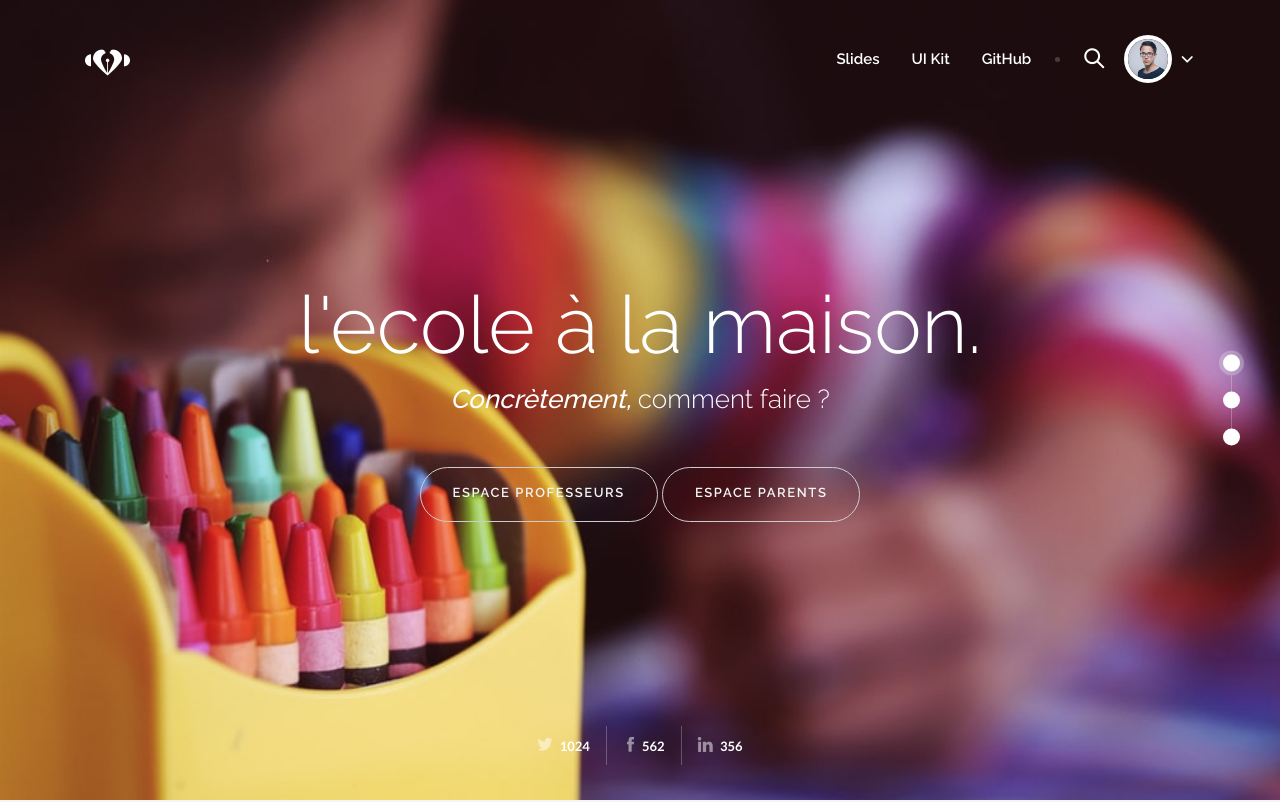
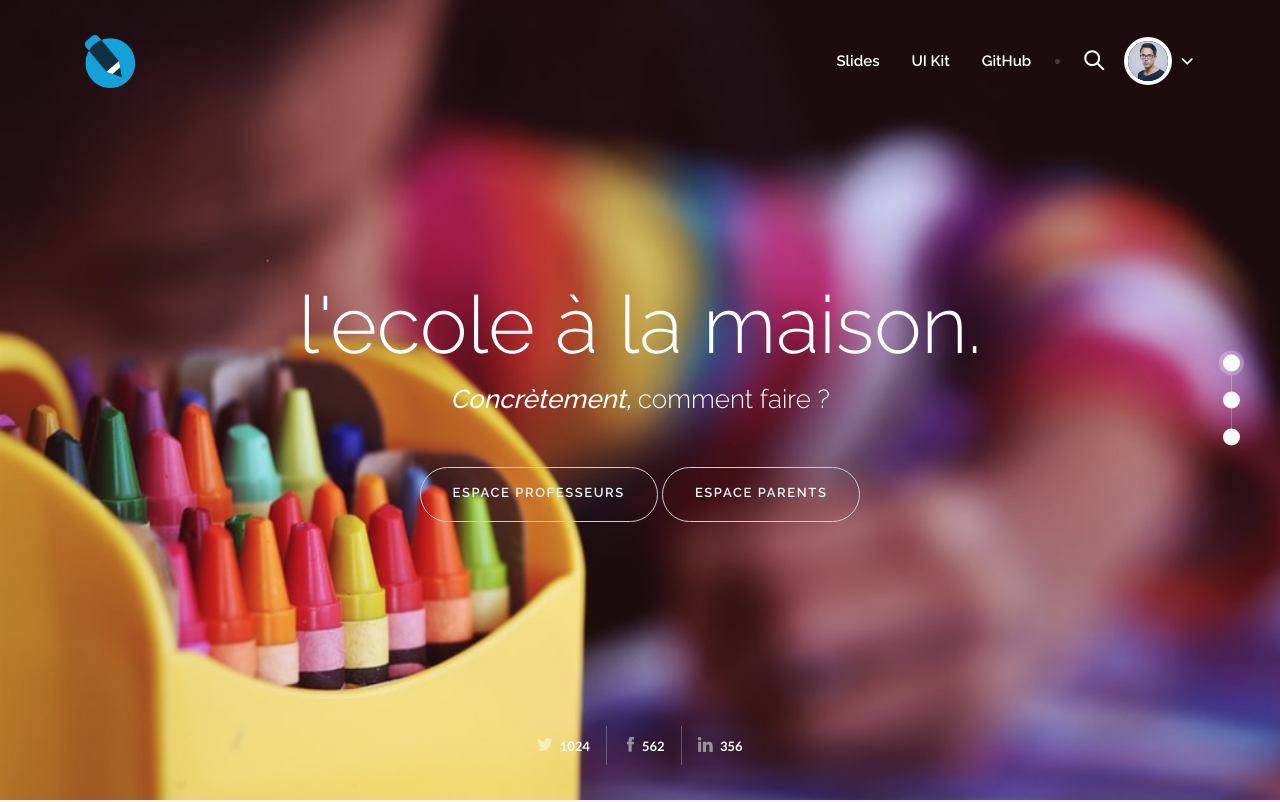
Before and after one commit to kary18/landio, a website: page index.html in a window 1280 px wide. Shown: the top 802 px of the page. Drawn offline with nearby package versions, Linux system fonts and the light colour scheme; files whose address does not match are found by name.

Commit message:
third commit

```diff
--- a/index.html
+++ b/index.html
@@ -39,8 +39,7 @@
     <nav class="navbar navbar-expand-md navbar-dark fixed-top bg-inverse-custom">
       <div class="container">
         <a class="navbar-brand mr-auto" href="#">
-          <span class="icon-logo"></span>
-          <span class="sr-only">Land.io</span>
+          <img src="assets/img/pencil.png" width="50px" alt="">
         </a>
 
         <div class="hidden-md-up">
```
